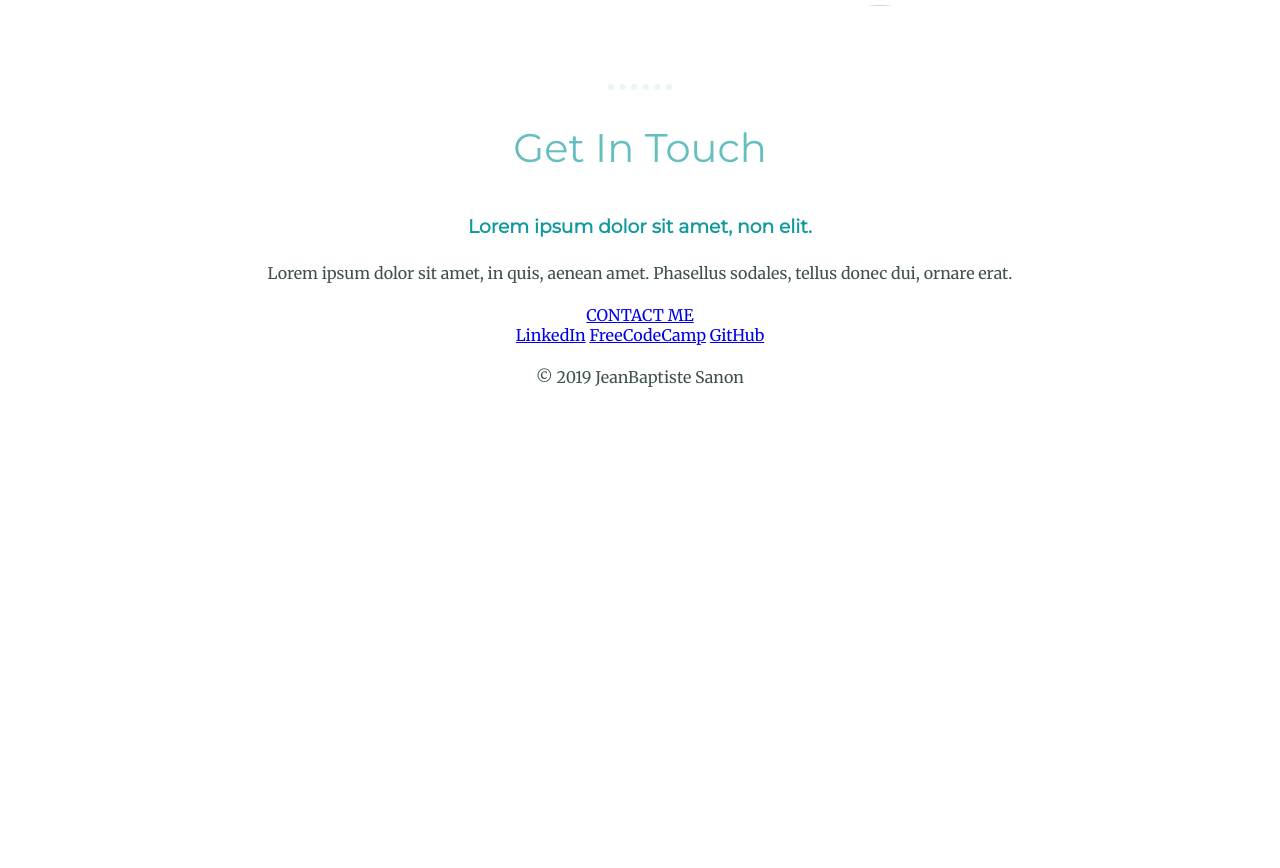
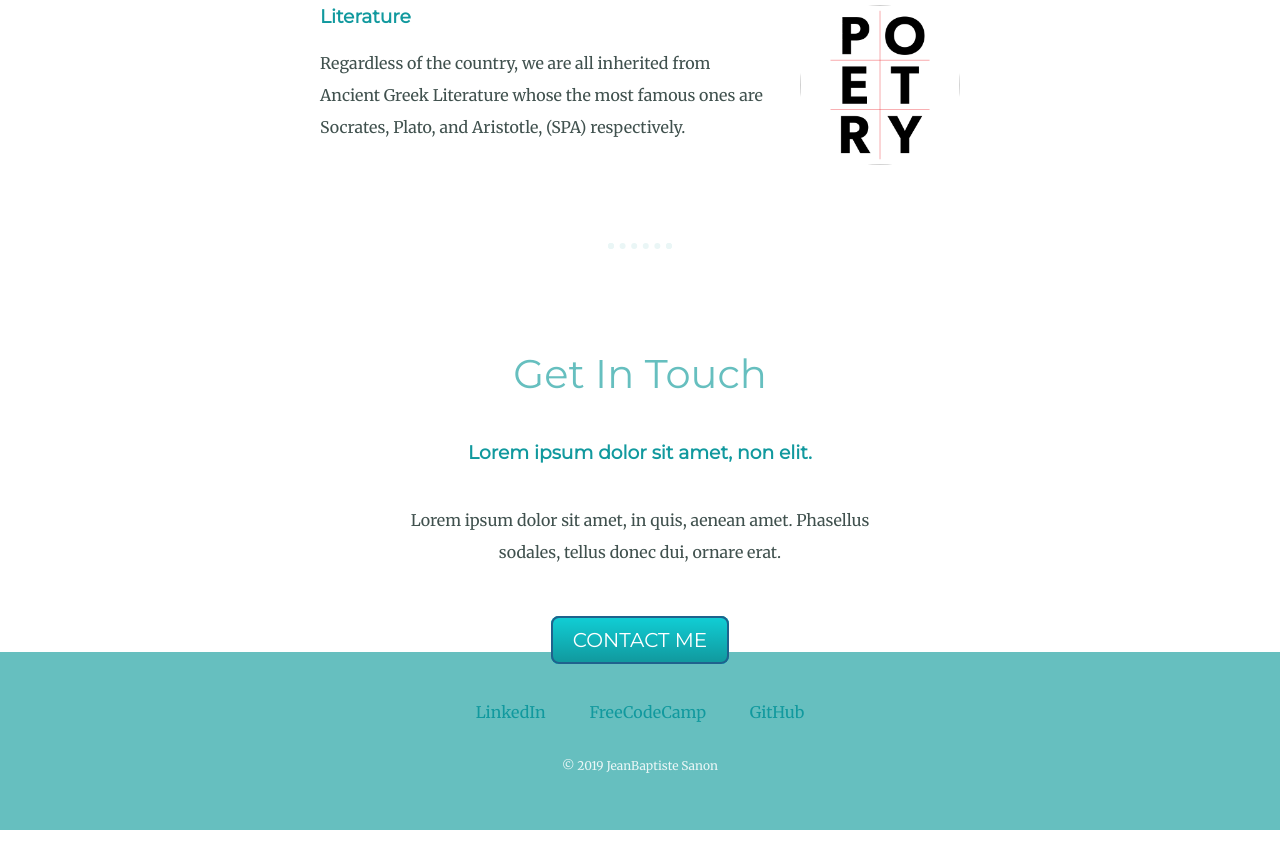
Before and after one commit to jsanon01/angela-pro, a plain HTML site: page index.html in a window 1280 px wide. Shown: the part 1822-2690 px from the top of the page. Before the commit the page ends 2315 px from the top, so only its background shows below. Drawn offline with Linux system fonts and the light colour scheme.

Commit message:
8th commit

```diff
--- a/index.html
+++ b/index.html
@@ -18,7 +18,7 @@
 			<div class="profile">
 				<img class="pic" src="my_pic.jpg" alt="jeanbaptiste image">
 				<h2>Hello.</h2>
-				<p class="intro">I am a Web Developer. I ❤️ Information Technology and Literature...</p>
+				<p class="intro">I am a Web Developer.<br> I ❤️ Information Technology and Literature...</p>
 			</div>
 			<hr>
 			<div class="skills">
@@ -38,14 +38,14 @@
 			<div class="contact-me">
 				<h2>Get In Touch</h2>
 				<h3>Lorem ipsum dolor sit amet, non elit.</h3>
-				<p>Lorem ipsum dolor sit amet, in quis, aenean amet. Phasellus sodales, tellus donec dui, ornare erat.</p>
-				<a class="btn" href="mailto:jeansanon180@gmail.com">CONTACT ME</a>
+				<p class="contact-message">Lorem ipsum dolor sit amet, in quis, aenean amet. Phasellus sodales, tellus donec dui, ornare erat.</p>
+				<a class="butn" href="mailto:jeansanon180@gmail.com">CONTACT ME</a>
 			</div>
 		<div class="bottom-container">
 				<a class="footer-link" href="https://www.linkedin.com/">LinkedIn</a>
 				<a class="footer-link" href="https://freecodecamp.org/">FreeCodeCamp</a>
 				<a class="footer-link" href="https://www.github.com/">GitHub</a>
-				<p>© 2019 JeanBaptiste Sanon</p>
+				<p class="copyright">© 2019 JeanBaptiste Sanon</p>
 		</div>
 		</div>
 	</body>
--- a/style.css
+++ b/style.css
@@ -38,7 +38,19 @@ hr {
 	border: dotted #EAF6F6 6px;
 	border-bottom: none;
 	width: 4%;
+	margin: 100px auto;
 }
+
+a {
+	color: #11999E;
+	margin: 10px 20px;
+	text-decoration: none;
+}
+
+a:hover {
+	color: #EAF6F6;
+}
+
 .code-skill {
 	color: #66BFBF;
 	text-align: center;
@@ -64,12 +76,6 @@ hr {
 	float: right;
 	margin-left: 30px;
 }
-/*p {
-	background-color: red;
-}*/
-/*div {
-	background-color: #E4F9F5;
-}*/
 
 .top-container {
 	background-color: #E4F9F5;
@@ -78,19 +84,12 @@ hr {
 }
 
 .middle-container {
-	/*background-color: red;
-	height: 200px;
-	width: 200px;*/
 	margin: 100px 0;
-/*	text-align: center;*/
 }
 
 .bottom-container {
-	/*background-color: blue;
-	height: 200px;
-	width: 200px;*/
-	text-align: center;
-
+	background-color: #66BFBF;
+	padding: 50px 0 20px;
 }
 
 .skill-row {
@@ -102,6 +101,45 @@ hr {
 	text-decoration: underline;
 }
 
+.contact-message {
+	width: 40%;
+	margin: 40px auto 60px;
+}
+
+.copyright {
+	color: #EAF6F6;
+	font-size: 0.75rem;
+	padding: 20px 0;
+}
+
+.butn {
+  background: #11cdd4;
+  background-image: -webkit-linear-gradient(top, #11cdd4, #11999e);
+  background-image: -moz-linear-gradient(top, #11cdd4, #11999e);
+  background-image: -ms-linear-gradient(top, #11cdd4, #11999e);
+  background-image: -o-linear-gradient(top, #11cdd4, #11999e);
+  background-image: linear-gradient(to bottom, #11cdd4, #11999e);
+  -webkit-border-radius: 8;
+  -moz-border-radius: 8;
+  border-radius: 8px;
+  font-family: 'Montserrat', sans-serif;
+
+  color: #ffffff;
+  font-size: 20px;
+  padding: 10px 20px 10px 20px;
+  border: solid #1f628d 2px;
+  text-decoration: none;
+}
+
+.butn:hover {
+  background: #30e3cb;
+  background-image: -webkit-linear-gradient(top, #30e3cb, #2bc4ad);
+  background-image: -moz-linear-gradient(top, #30e3cb, #2bc4ad);
+  background-image: -ms-linear-gradient(top, #30e3cb, #2bc4ad);
+  background-image: -o-linear-gradient(top, #30e3cb, #2bc4ad);
+  background-image: linear-gradient(to bottom, #30e3cb, #2bc4ad);
+  text-decoration: none;
+}
 .intro {
 	width: 30%;
 	margin: auto;
```
